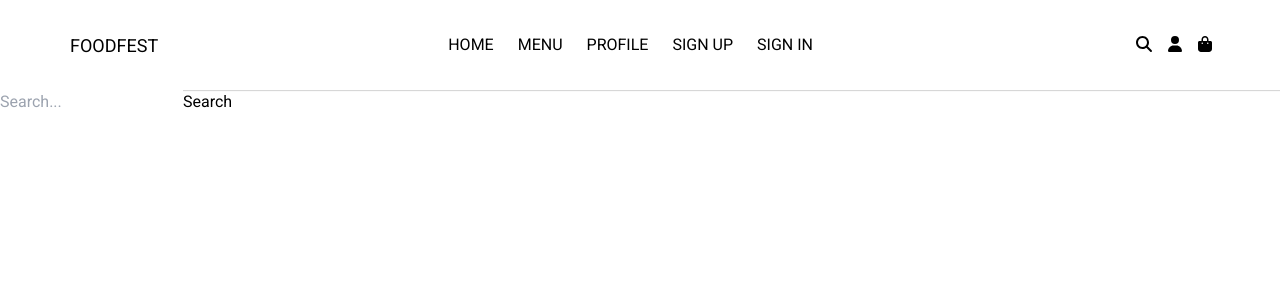
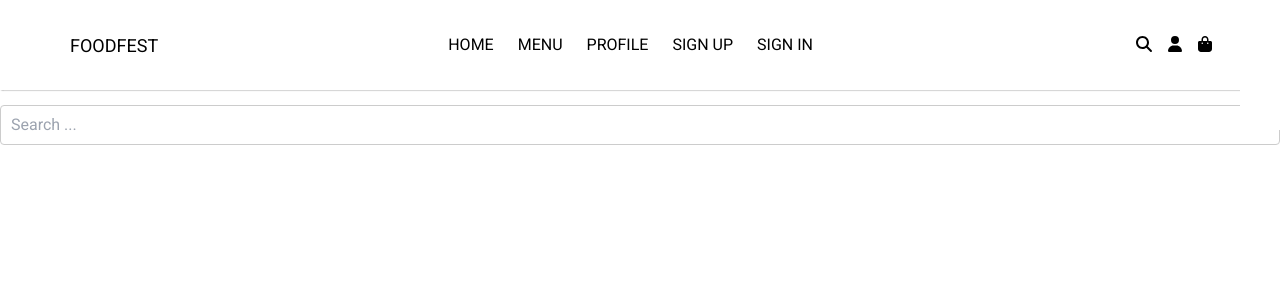
Before and after one commit to LaibaAhmed2003/Food-delivery-app-Front-end-project.github.io, a React (Vite) app: page /search in a window 1280 px wide. Shown: the top 300 px of the page. Built offline with nearby package versions, Linux system fonts and the light colour scheme; grey boxes are pictures that could not be loaded.

Commit message:
searchcss

```diff
--- a/src/pages/Search.jsx
+++ b/src/pages/Search.jsx
@@ -11,11 +11,37 @@ const SearchBar = ({ onSearch }) => {
     <div>
       <input
         type="text"
-        placeholder="Search..."
+        placeholder="Search ..."
         value={searchInput}
         onChange={(e) => setSearchInput(e.target.value)}
+        style={{
+          width: '100%',
+          maxwidth: '400px',
+          height: '40px',
+          margin: '0 auto',
+          padding: '0 10px',
+          border: '1px solid #ccc',
+          borderRadius: '4px',
+        }}
       />
-      <button onClick={handleSearch}>Search</button>
+      <button onClick={handleSearch} style={{
+        width: '40px',
+        height: '40px',
+        margin: '0 0 0 -40px',
+        border: 'none',
+        backgroundColor: '#fff',
+        cursor: 'pointer',
+      }}>
+        <span style={{
+          content: '',
+          width: '16px',
+          height: '16px',
+          margin: '12px auto',
+          backgroundImage: 'url("https://i.imgur.com/search-icon.png")',
+          backgroundSize: 'contain',
+          backgroundRepeat: 'no-repeat',
+        }} />
+      </button>
     </div>
   );
 };
```
Also changed, not shown: src/Search.jsx (deleted).
